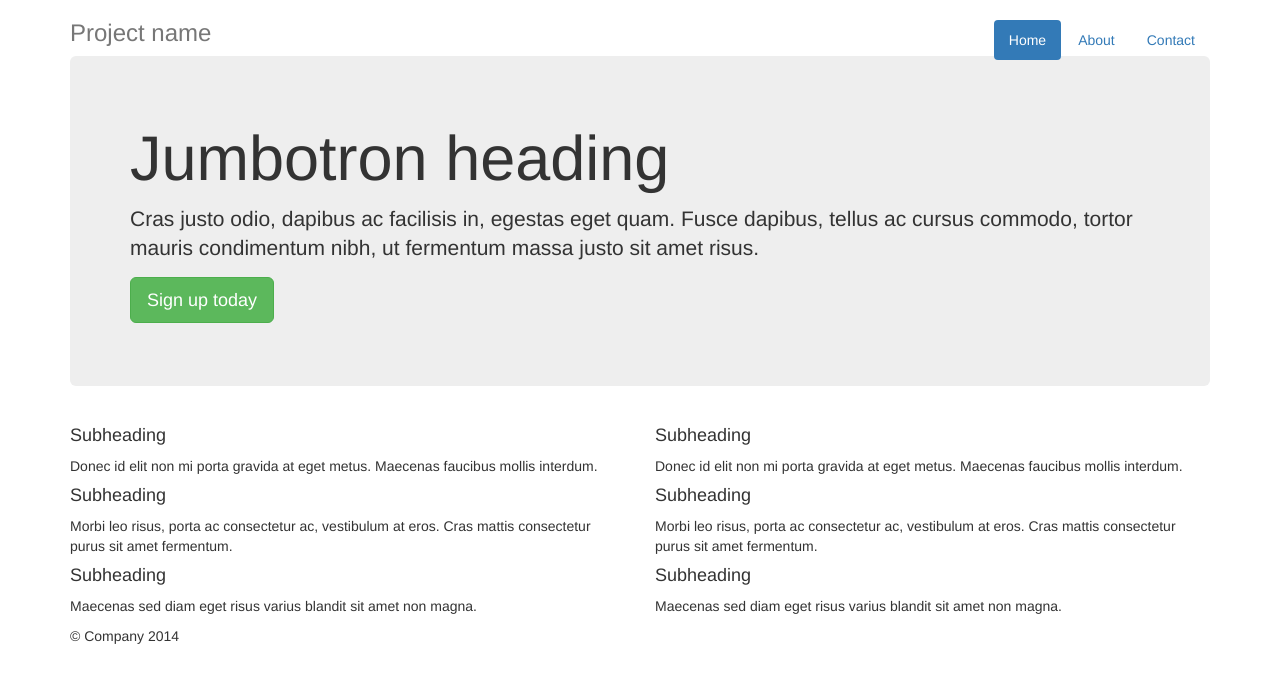
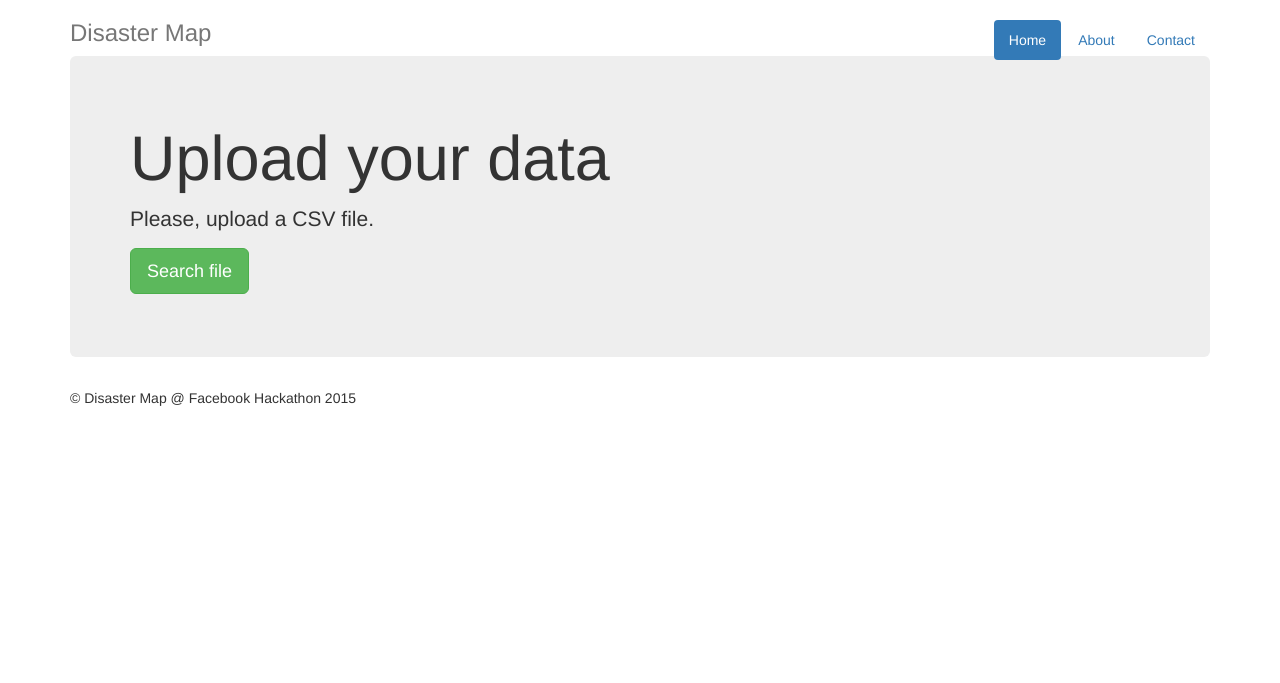
Before and after one commit to Winterflower/disease-map, a Python web app: template flask/templates/test_upload.html in a window 1280 px wide. Shown: the top 683 px of the page. Run offline with Jinja, Linux system fonts and the light colour scheme; the template is opened without the code that fills it, so the values that code supplies are empty; some libraries are stand-ins or nearby versions.

Commit message:
Done: basic csv upload template

```diff
--- a/flask/templates/test_upload.html
+++ b/flask/templates/test_upload.html
@@ -38,41 +38,22 @@
             <li role="presentation"><a href="#">Contact</a></li>
           </ul>
         </nav>
-        <h3 class="text-muted">Project name</h3>
+        <h3 class="text-muted">Disaster Map</h3>
       </div>
 
       <div class="jumbotron">
-        <h1>Jumbotron heading</h1>
-        <p class="lead">Cras justo odio, dapibus ac facilisis in, egestas eget quam. Fusce dapibus, tellus ac cursus commodo, tortor mauris condimentum nibh, ut fermentum massa justo sit amet risus.</p>
-        <p><a class="btn btn-lg btn-success" href="#" role="button">Sign up today</a></p>
+        <h1>Upload your data</h1>
+        <p class="lead">Please, upload a CSV file.</p>
+        <p><a class="btn btn-lg btn-success" href="#" role="button">Search file</a></p>
       </div>
 
       <div class="row marketing">
         <div class="col-lg-6">
-          <h4>Subheading</h4>
-          <p>Donec id elit non mi porta gravida at eget metus. Maecenas faucibus mollis interdum.</p>
-
-          <h4>Subheading</h4>
-          <p>Morbi leo risus, porta ac consectetur ac, vestibulum at eros. Cras mattis consectetur purus sit amet fermentum.</p>
-
-          <h4>Subheading</h4>
-          <p>Maecenas sed diam eget risus varius blandit sit amet non magna.</p>
-        </div>
-
-        <div class="col-lg-6">
-          <h4>Subheading</h4>
-          <p>Donec id elit non mi porta gravida at eget metus. Maecenas faucibus mollis interdum.</p>
-
-          <h4>Subheading</h4>
-          <p>Morbi leo risus, porta ac consectetur ac, vestibulum at eros. Cras mattis consectetur purus sit amet fermentum.</p>
-
-          <h4>Subheading</h4>
-          <p>Maecenas sed diam eget risus varius blandit sit amet non magna.</p>
         </div>
       </div>
 
       <footer class="footer">
-        <p>&copy; Company 2014</p>
+        <p>&copy; Disaster Map @ Facebook Hackathon 2015</p>
       </footer>
 
     </div> <!-- /container -->
```
